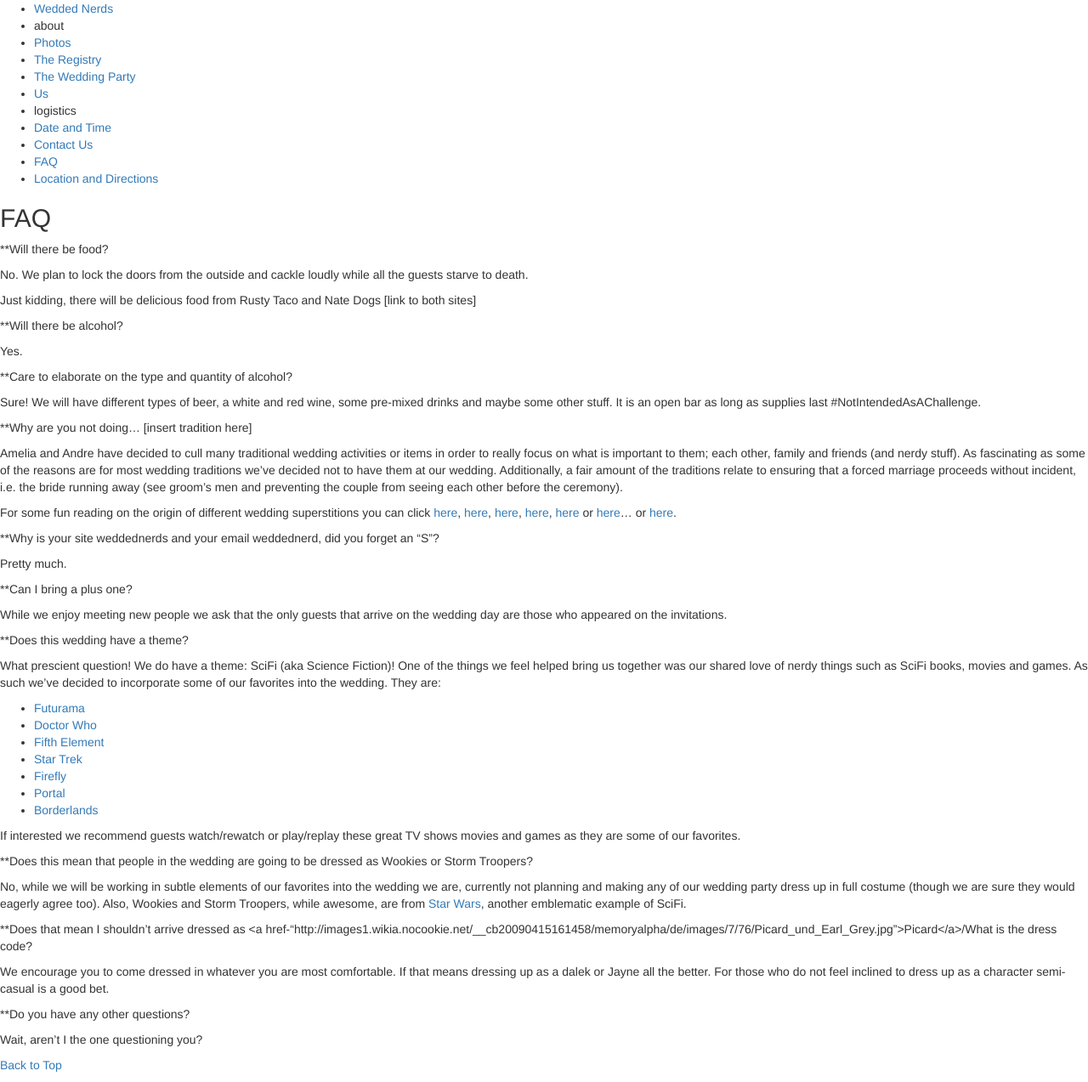
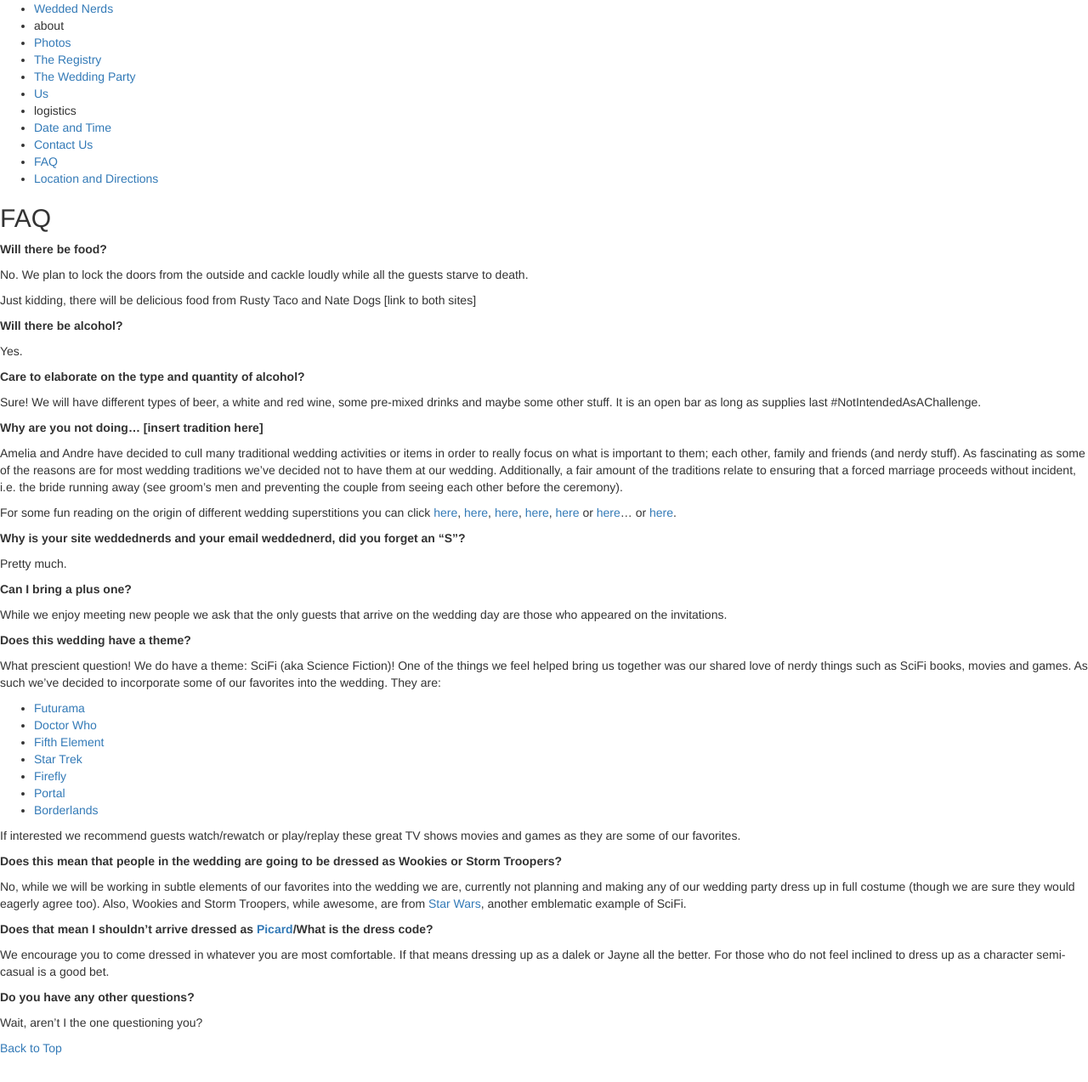
Before and after one commit to weddednerds/weddednerds.github.io, a Jekyll site: the page built from faq/index.md, in a window 1280 px wide. Shown: the whole page at 85% size. Built offline with Jekyll 4.4.1, drawn with Linux system fonts in a browser that asks for light colours; nearby versions of some CDN libraries; library files that are not in the unit come from our copies; comment, search, counter and statistics services are not loaded.

Commit message:
fixing faq
inevitable formatting mistakes fixed

```diff
--- a/faq/index.md
+++ b/faq/index.md
@@ -5,35 +5,35 @@
 resource: true
 ---
 
-**Will there be food?
+**Will there be food?**
 
 No. We plan to lock the doors from the outside and cackle loudly while all the guests starve to death.
 
 Just kidding, there will be delicious food from Rusty Taco and Nate Dogs [link to both sites]
 
-**Will there be alcohol?
+**Will there be alcohol?**
 
 Yes.
 
-**Care to elaborate on the type and quantity of alcohol?
+**Care to elaborate on the type and quantity of alcohol?**
 
 Sure! We will have different types of beer, a white and red wine, some pre-mixed drinks and maybe some other stuff. It is an open bar as long as supplies last #NotIntendedAsAChallenge.
 
-**Why are you not doing... [insert tradition here]
+**Why are you not doing... [insert tradition here]**
 
 Amelia and Andre have decided to cull many traditional wedding activities or items in order to really focus on what is important to them; each other, family and friends (and nerdy stuff). As fascinating as some of the reasons are for most wedding traditions we've decided not to have them at our wedding. Additionally, a fair amount of the traditions relate to ensuring that a forced marriage proceeds without incident, i.e. the bride running away (see groom's men and preventing the couple from seeing each other before the ceremony).
 
 For some fun reading on the origin of different wedding superstitions you can click <a href="http://tgarmstrong.com/wedding-traditions">here</a>, <a href="http://www.bridalguide.com/planning/wedding-ceremony-traditions/wedding-superstitions?page=0,4">here</a>, <a href="http://camaraphotographyevergreen.com/2014/03/05/bridesmaids-the-tradition-of-having-bridesmaids-in-your-wedding/?relatedposts_exclude=1146">here</a>, <a href="http://camaraphotographyevergreen.com/2012/07/16/tradition-of-the-wedding-ring/?relatedposts_exclude=1148">here</a>, <a href="http://camaraphotographyevergreen.com/2012/03/30/wedding-traditions-the-best-mans-roll-in-the-wedding/?relatedposts_exclude=1146">here</a> or <a href="http://camaraphotographyevergreen.com/2012/04/30/wedding-traditions-why-does-the-bride-carry-a-bouquet/?relatedposts_exclude=1148">here</a>... or <a href="http://en.wikipedia.org/wiki/Bridal_Chorus">here</a>.
 
-**Why is your site weddednerds and your email weddednerd, did you forget an "S"?
+**Why is your site weddednerds and your email weddednerd, did you forget an "S"?**
 
 Pretty much.
 
-**Can I bring a plus one?
+**Can I bring a plus one?**
 
 While we enjoy meeting new people we ask that the only guests that arrive on the wedding day are those who appeared on the invitations.
 
-**Does this wedding have a theme?
+**Does this wedding have a theme?**
 
 What prescient question! We do have a theme: SciFi (aka Science Fiction)! One of the things we feel helped bring us together was our shared love of nerdy things such as SciFi books, movies and games. As such we've decided to incorporate some of our favorites into the wedding. They are:
 
@@ -47,14 +47,14 @@
 
 If interested we recommend guests watch/rewatch or play/replay these great TV shows movies and games as they are some of our favorites.
 
-**Does this mean that people in the wedding are going to be dressed as Wookies or Storm Troopers?
+**Does this mean that people in the wedding are going to be dressed as Wookies or Storm Troopers?**
 
 No, while we will be working in subtle elements of our favorites into the wedding we are, currently not planning and making any of our wedding party dress up in full costume (though we are sure they would eagerly agree too). Also, Wookies and Storm Troopers, while awesome, are from <a href="http://en.wikipedia.org/wiki/Comparison_of_Star_Trek_and_Star_Wars">Star Wars</a>, another emblematic example of SciFi.
 
-**Does that mean I shouldn't arrive dressed as <a href-"http://images1.wikia.nocookie.net/__cb20090415161458/memoryalpha/de/images/7/76/Picard_und_Earl_Grey.jpg">Picard</a>/What is the dress code?
+**Does that mean I shouldn't arrive dressed as <a href="http://images1.wikia.nocookie.net/__cb20090415161458/memoryalpha/de/images/7/76/Picard_und_Earl_Grey.jpg">Picard</a>/What is the dress code?**
 
 We encourage you to come dressed in whatever you are most comfortable. If that means dressing up as a dalek or Jayne all the better. For those who do not feel inclined to dress up as a character semi-casual is a good bet.
 
-**Do you have any other questions?
+**Do you have any other questions?**
 
 Wait, aren't I the one questioning you?
```
